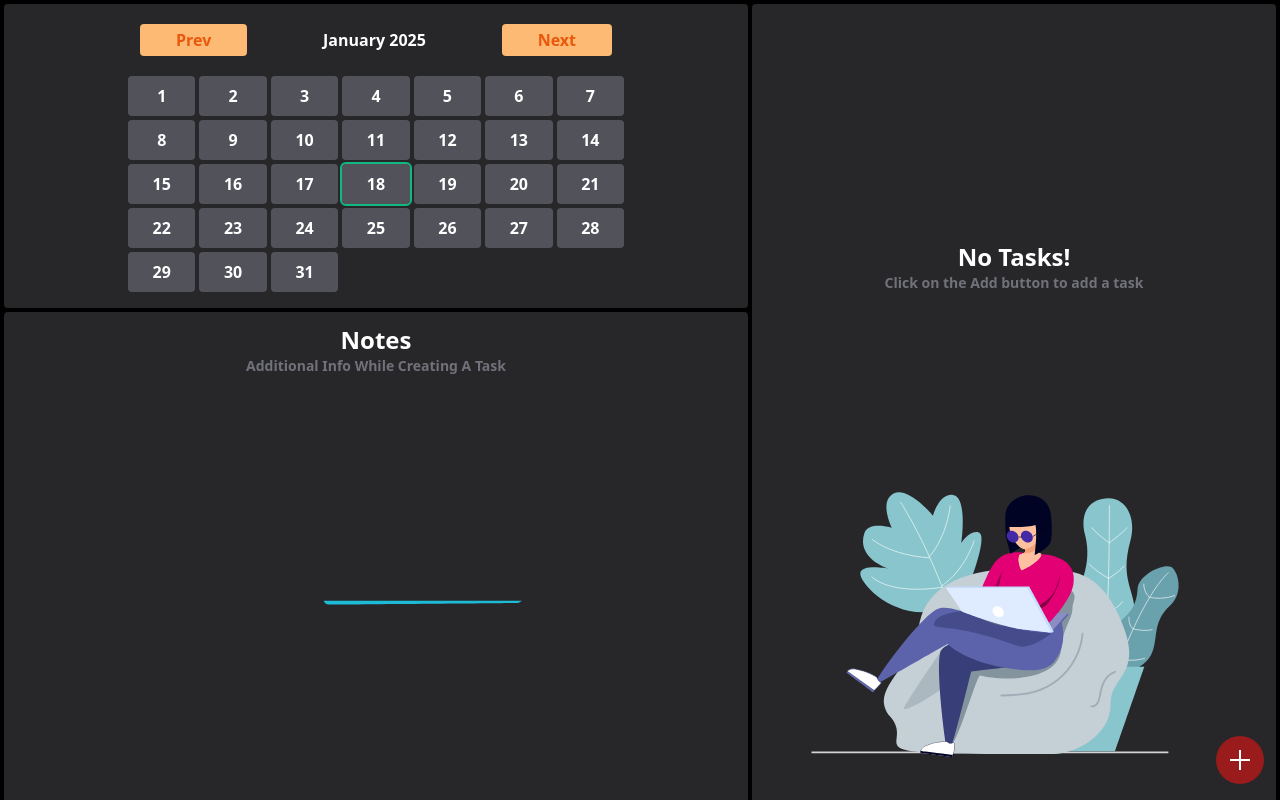
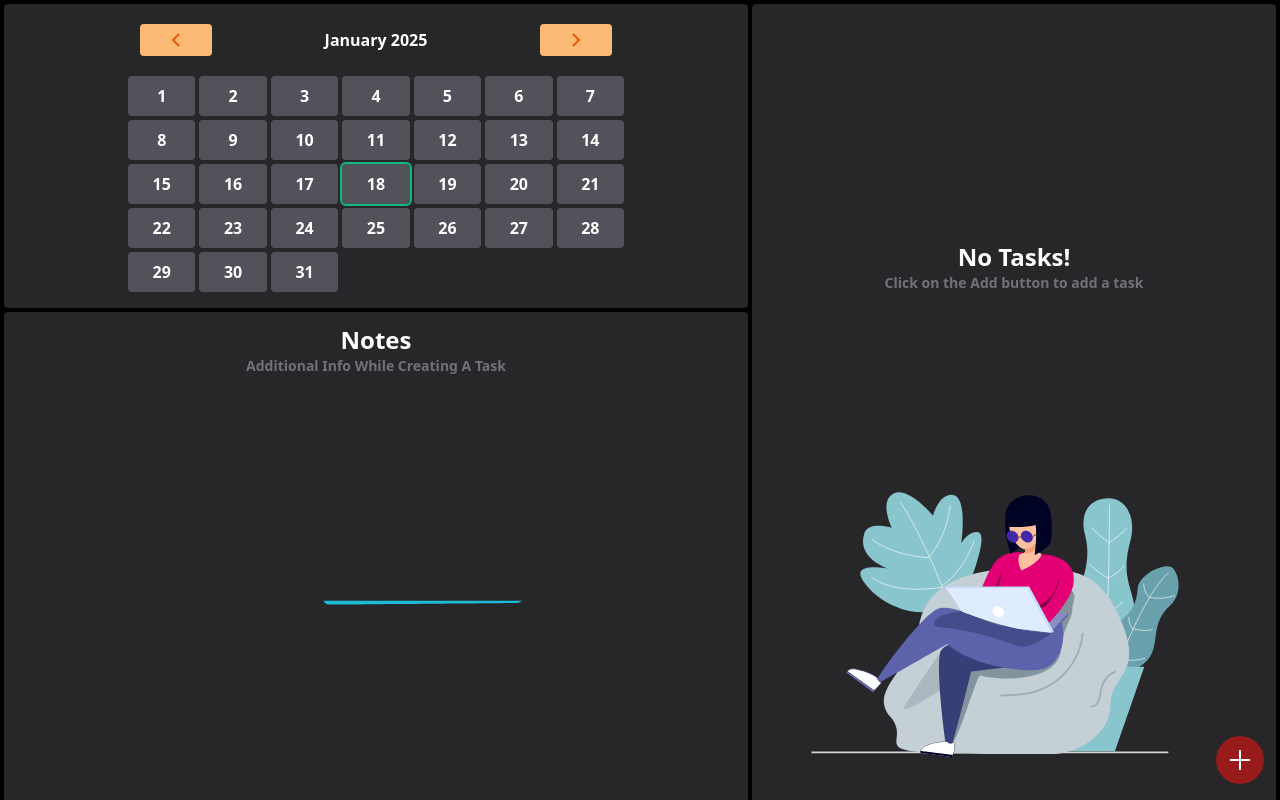
Before and after one commit to charan-nunnabhatla/habit-pro, a Next.js app: page / in a window 1280 px wide. Shown: the top 800 px of the page. Built offline with nearby package versions, Linux system fonts and the light colour scheme.

Commit message:
changed buttons icons

```diff
--- a/app/containers/calendar-container.tsx
+++ b/app/containers/calendar-container.tsx
@@ -4,6 +4,7 @@ import { useAtom } from "jotai";
 import CustomDateCalendar from "../components/calendar";
 import dayjs from "dayjs";
 import { customCalendarAtom } from "../atoms";
+import { GrFormNext, GrFormPrevious } from "react-icons/gr";
 
 export default function CalendarContainer() {
   const [calendar, setCalendar] = useAtom(customCalendarAtom);
@@ -53,21 +54,21 @@ export default function CalendarContainer() {
       <div className="w-full md:w-fit lg:w-[40vw]">
         <div className="text-white font-bold flex justify-between py-3 px-5">
           <button
-            className="px-9 hover:ring-2 hover:ring-orange-900 duration-200 py-1 rounded bg-orange-300 text-orange-600"
+            className="hover:ring-2 hover:ring-orange-900 duration-200 px-6 py-1 rounded bg-orange-300 text-orange-600 text-2xl font-bold"
             onClick={prevBtn}>
-            Prev
+            <GrFormPrevious />
           </button>
           <span
             onClick={setToday}
-            className="px-3 whitespace-nowrap flex items-center cursor-pointer">
+            className="px-6 whitespace-nowrap flex items-center cursor-pointer">
             {dayjs(
               `${calendar.year}-${calendar.month + 1}-${calendar.date}`
             ).format("MMMM YYYY")}
           </span>
           <button
-            className="px-9 hover:ring-2 hover:ring-orange-900 duration-200 py-1 rounded bg-orange-300 text-orange-600"
+            className="px-6 hover:ring-2 hover:ring-orange-900 duration-200 py-1 rounded bg-orange-300 text-orange-600 text-2xl font-bold"
             onClick={nextBtn}>
-            Next
+            <GrFormNext />
           </button>
         </div>
         <CustomDateCalendar />
```
